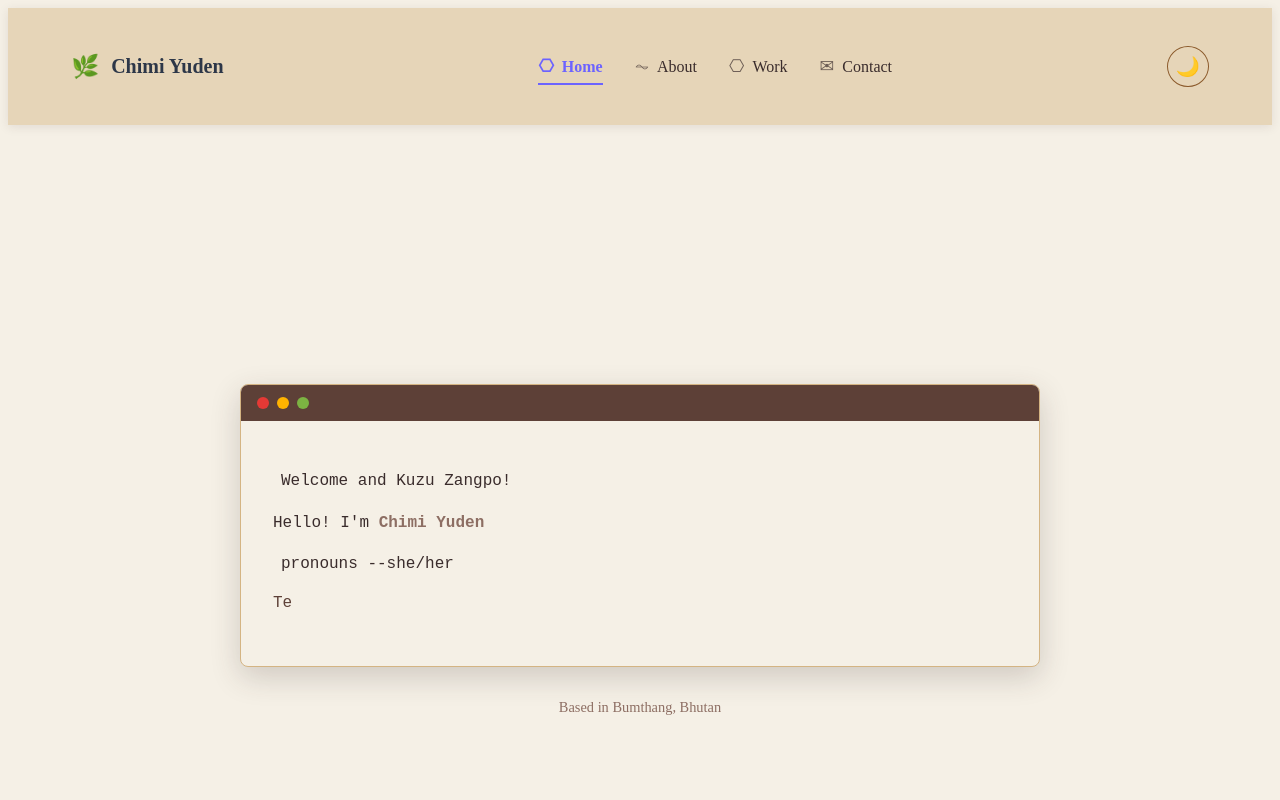
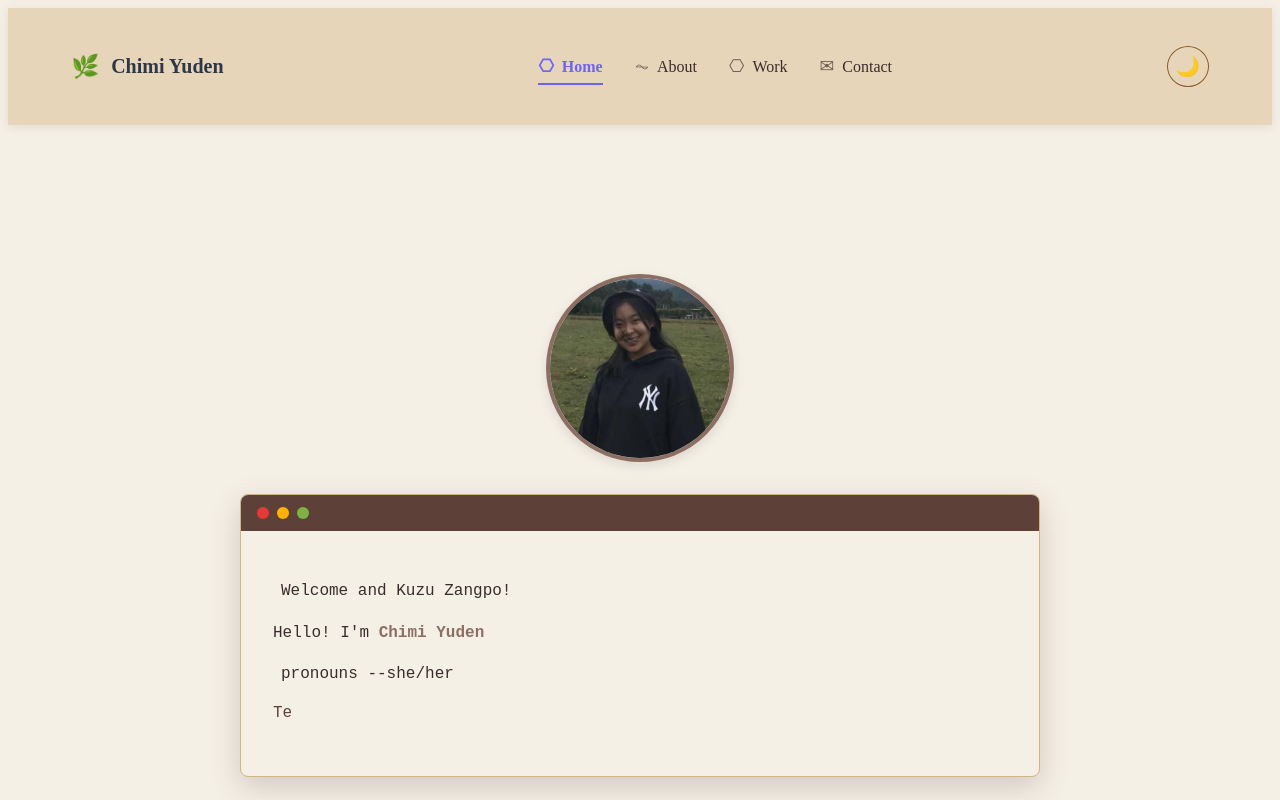
Before and after one commit to chimiyuden/my-profile, a React (Vite) app: page / in a window 1280 px wide. Shown: the top 800 px of the page. Built offline with nearby package versions, Linux system fonts and the light colour scheme.

Commit message:
made some chanhges in my-profile

```diff
--- a/src/App.css
+++ b/src/App.css
@@ -1042,3 +1042,25 @@ a:hover {
     padding: 1.5rem;
   }
 }
+
+/* Profile Photo Only Styles */
+.profile-image-container {
+  width: 180px;
+  height: 180px;
+  margin: 0 auto 2rem;
+  border-radius: 50%;
+  overflow: hidden;
+  border: 4px solid #8d6e63; /* Brown border */
+  box-shadow: 0 4px 12px rgba(0, 0, 0, 0.1);
+}
+
+.profile-image {
+  width: 100%;
+  height: 100%;
+  object-fit: cover;
+}
+
+/* Dark mode adjustment (optional) */
+[data-theme="dark"] .profile-image-container {
+  border-color: #c9a66b; /* Gold border */
+}
--- a/src/components/Footer.jsx
+++ b/src/components/Footer.jsx
@@ -18,7 +18,7 @@ const Footer = () => {
             <span className="social-text">GitHub</span>
           </a>
           <a
-            href="https://linkedin.com/in/chimi-yuden"
+            href="https://www.linkedin.com/in/chimi-yuden-7a6260301?utm_source=share&utm_campaign=share_via&utm_content=profile&utm_medium=android_app"
             target="_blank"
             rel="noopener noreferrer"
             aria-label="LinkedIn"
@@ -30,7 +30,7 @@ const Footer = () => {
             <span className="social-text">LinkedIn</span>
           </a>
           <a
-            href="mailto:chimi@example.com"
+            href="mailto:chimiyuden19@gmail.com"
             aria-label="Email"
             className="social-link"
           >
--- a/src/components/Hero.jsx
+++ b/src/components/Hero.jsx
@@ -1,5 +1,5 @@
 import { useState, useEffect } from "react";
-
+import myPhoto from "../assets/myPhoto.png";
 const Hero = () => {
   const [typedText, setTypedText] = useState("");
   const [currentPhraseIndex, setCurrentPhraseIndex] = useState(0);
@@ -29,6 +29,17 @@ const Hero = () => {
   return (
     <section className="hero-section">
       <div className="hero-container">
+        <div className="profile-image-container">
+          <img
+            src={myPhoto}
+            alt="Chimi Yuden"
+            className="profile-image"
+            onError={(e) => {
+              e.target.src = "/images/default-profile.jpg"; // Fallback image
+            }}
+          />
+        </div>
+
         <div className="hero-terminal">
           <div className="terminal-header">
             <div className="terminal-controls">
--- a/src/pages/About.jsx
+++ b/src/pages/About.jsx
@@ -6,10 +6,10 @@ const About = () => {
   const isInView = useInView(ref, { once: true, amount: 0.1 });
 
   const skills = [
-    { name: "React.js", level: 65 },
+    { name: "React.js", level: 50 },
     { name: "CSS", level: 65 },
     { name: "JavaScript", level: 50 },
-    { name: "Node.js", level: 65 },
+    { name: "Node.js", level: 50 },
   ];
 
   return (
```
Also changed, not shown: src/assets/myPhoto.png (added).
